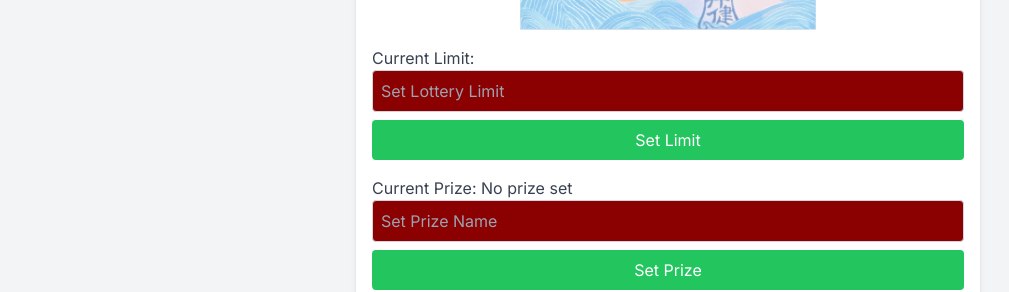
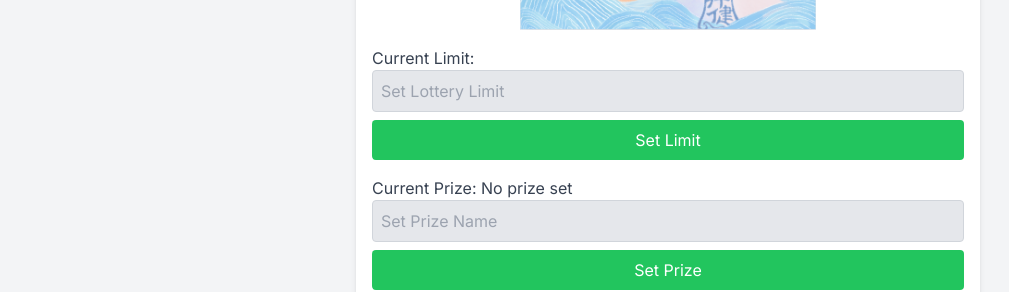
Before and after one commit to An-314/lottery-app, a Next.js app: page /admin in a window 1280 px wide. Shown: the part 213-505 px from the top of the page, without its empty margins (136-1145 px from the left). Built offline with nearby package versions, Linux system fonts and the light colour scheme; no server answers; the database is empty.

Commit message:
修改配色

```diff
--- a/app/admin/page.js
+++ b/app/admin/page.js
@@ -73,17 +73,17 @@ export default function Admin() {
     return (
         <div className="flex items-start justify-center min-h-screen bg-gray-100 p-4 space-x-4">
             <div className="w-1/4 bg-white p-4 rounded shadow-md">
-                <h2 className="text-xl font-bold mb-4">Winners</h2>
+                <h2 className="text-black text-xl font-bold mb-4">Winners</h2>
                 <ul className="space-y-2">
                     {entries.map((entry, index) => (
-                        <li key={index} className="bg-gray-200 p-2 rounded">{entry}</li>
+                        <li key={index} className="bg-gray-200 p-2 rounded text-black">{entry}</li>
                     ))}
                 </ul>
                 <button onClick={handleExport} className="mt-4 w-full py-2 bg-blue-500 text-white rounded hover:bg-blue-700">Export Entries</button>
                 <button onClick={handleClear} className="mt-2 w-full py-2 bg-red-500 text-white rounded hover:bg-red-700">Clear Entries</button>
             </div>
             <div className="w-1/2 flex flex-col items-center justify-center bg-white p-4 rounded shadow-md space-y-4">
-                <h2 className="text-xl font-bold">Admin Panel</h2>
+                <h2 className="text-xl text-black font-bold">Admin Panel</h2>
                 <img src="/image/admin.png" alt="Event Logo" className="w-1/2" />
                 <div className="w-full">
                     <label className="block text-gray-700">Current Limit: {currentLimit}</label>
@@ -92,7 +92,7 @@ export default function Admin() {
                         value={limit}
                         onChange={(e) => setLimit(e.target.value)}
                         placeholder="Set Lottery Limit"
-                        className="w-full p-2 border border-gray-300 rounded bg-darkred-700 text-darkyellow-500"
+                        className="w-full p-2 border border-gray-300 rounded bg-gray-200 text-darkyellow-500"
                     />
                     <button onClick={handleLimitChange} className="mt-2 w-full py-2 bg-green-500 text-white rounded hover:bg-green-700">Set Limit</button>
                 </div>
@@ -103,12 +103,12 @@ export default function Admin() {
                         value={prizeName}
                         onChange={(e) => setPrizeName(e.target.value)}
                         placeholder="Set Prize Name"
-                        className="w-full p-2 border border-gray-300 rounded bg-darkred-700 text-darkyellow-500"
+                        className="w-full p-2 border border-gray-300 rounded bg-gray-200 text-white-500"
                     />
                     <button onClick={handlePrizeChange} className="mt-2 w-full py-2 bg-green-500 text-white rounded hover:bg-green-700">Set Prize</button>
                 </div>
                 <button onClick={handleCapture} className="w-full py-2 bg-yellow-500 text-white rounded hover:bg-yellow-700">Capture View</button>
-                {message && <p className="text-center text-lg">{message}</p>}
+                {message && <p className="text-center text-black text-lg">{message}</p>}
             </div>
         </div>
     );
```
